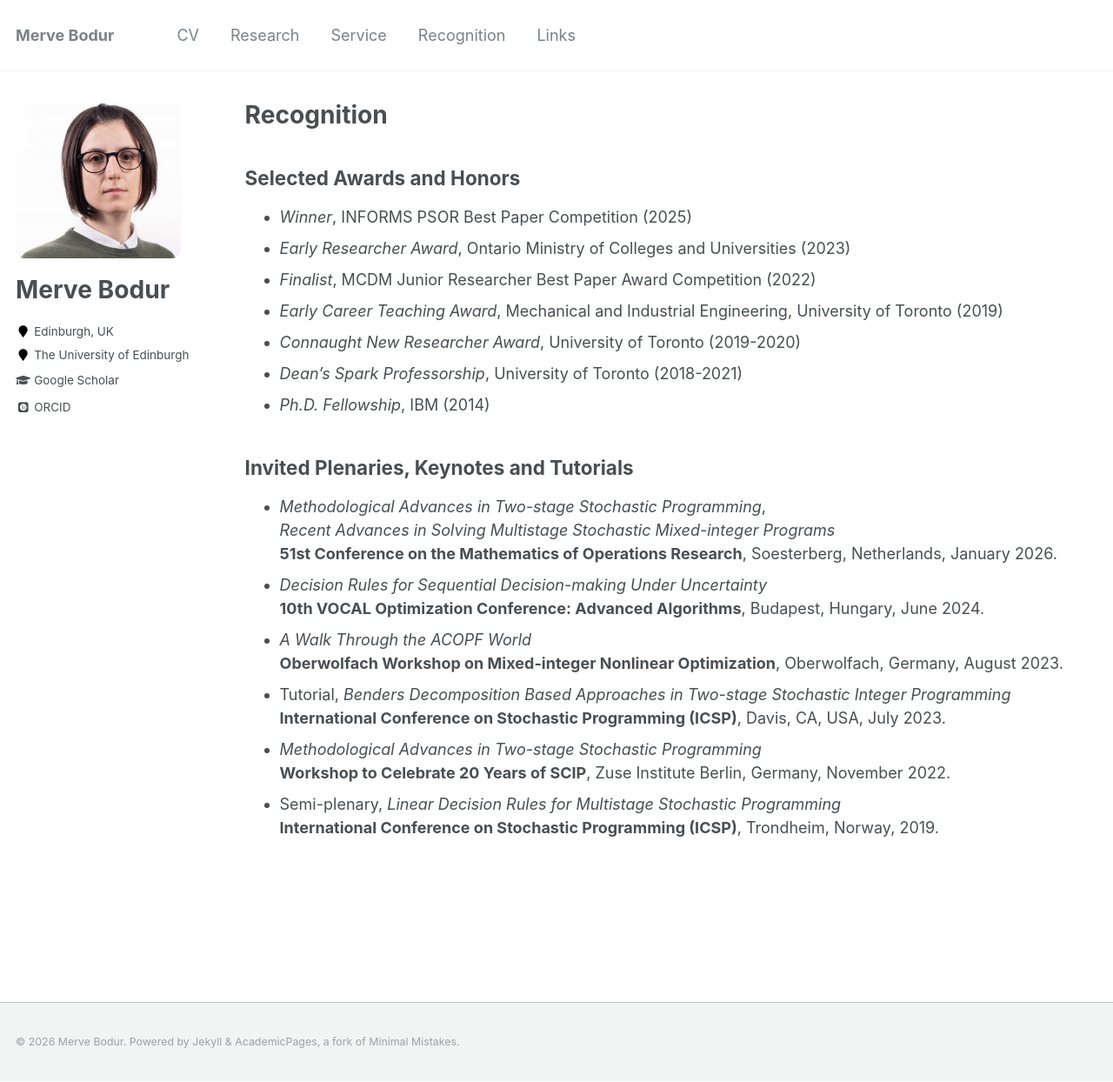
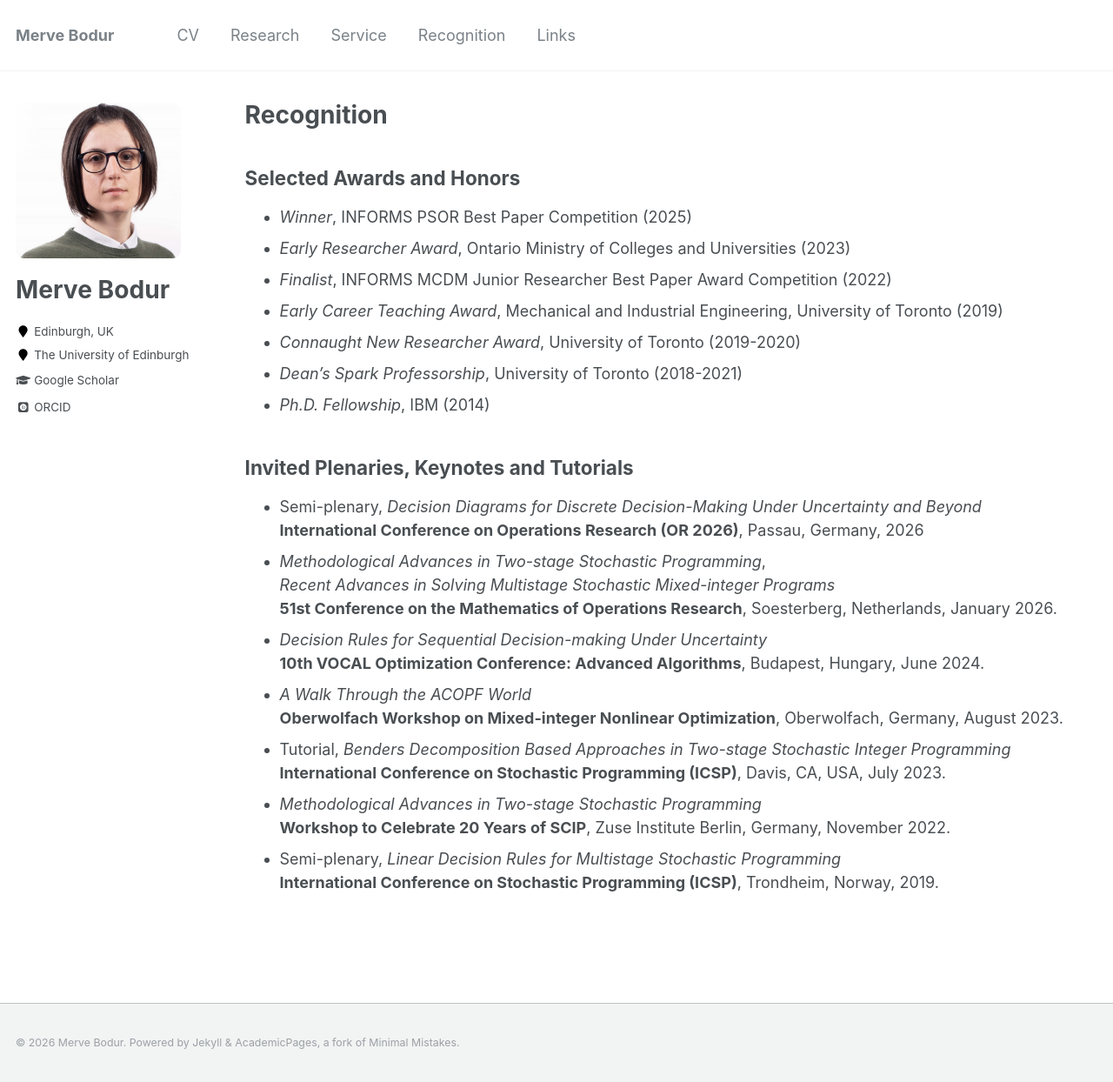
Before and after one commit to mervebodur/mervebodur.github.io, a Jekyll site: the page built from _pages/recognition.md, in a window 1280 px wide and 1244 px high. Shown: the whole window at 87% size. Built offline with Jekyll 4.4.1, drawn with Linux system fonts in a browser that asks for light colours; some web fonts are replaced.

Commit message:
Update recognition.md

```diff
--- a/_pages/recognition.md
+++ b/_pages/recognition.md
@@ -8,13 +8,15 @@ author_profile: true
 ## Selected Awards and Honors
 - *Winner*, INFORMS PSOR Best Paper Competition (2025)
 - *Early Researcher Award*, Ontario Ministry of Colleges and Universities (2023)
-- *Finalist*, MCDM Junior Researcher Best Paper Award Competition (2022)
+- *Finalist*, INFORMS MCDM Junior Researcher Best Paper Award Competition (2022)
 - *Early Career Teaching Award*, Mechanical and Industrial Engineering, University of Toronto (2019)
 - *Connaught New Researcher Award*, University of Toronto (2019-2020)
 - *Dean's Spark Professorship*, University of Toronto (2018-2021)
 - *Ph.D. Fellowship*, IBM (2014)
 
 ## Invited Plenaries, Keynotes and Tutorials
+- Semi-plenary, *Decision Diagrams for Discrete Decision-Making Under Uncertainty and Beyond*\
+**International Conference on Operations Research (OR 2026)**, Passau, Germany, 2026
 - *Methodological Advances in Two-stage Stochastic Programming*,\
 *Recent Advances in Solving Multistage Stochastic Mixed-integer Programs*\
 **51st Conference on the Mathematics of Operations Research**, Soesterberg, Netherlands, January 2026.
```
